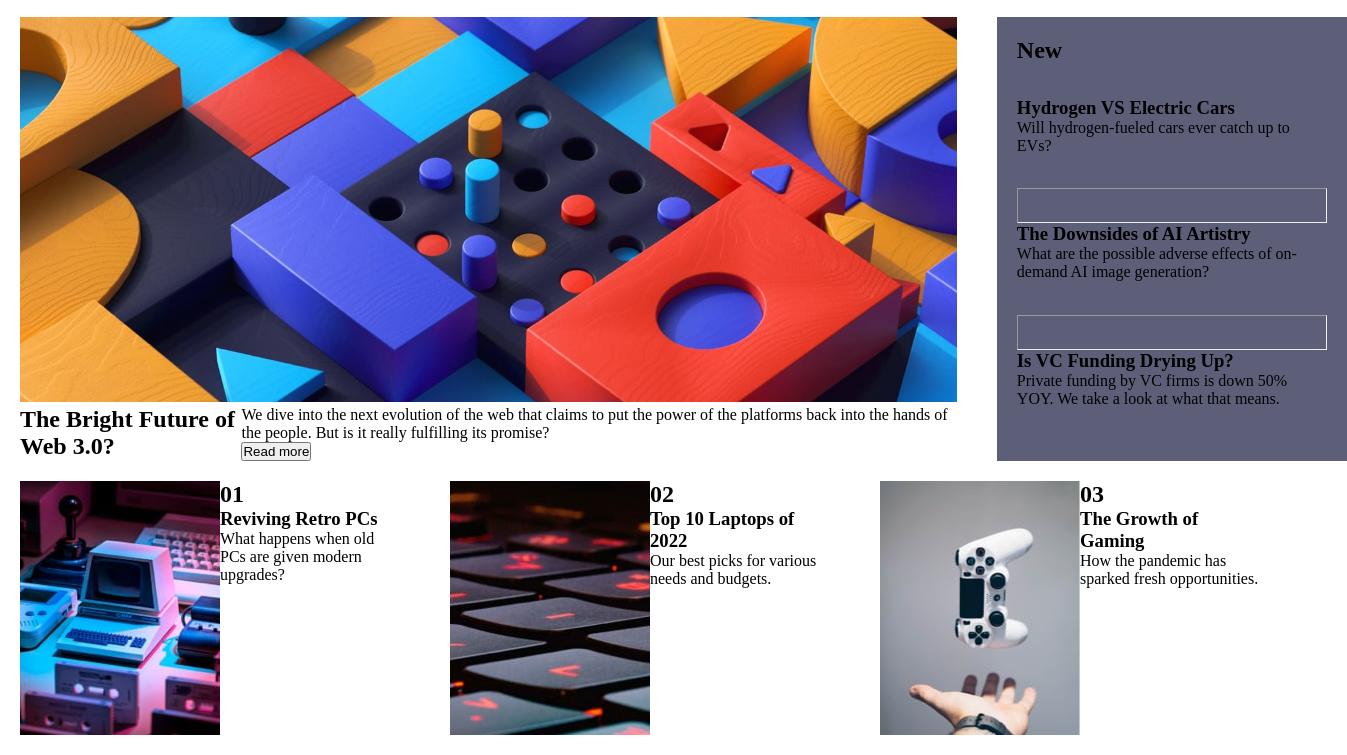
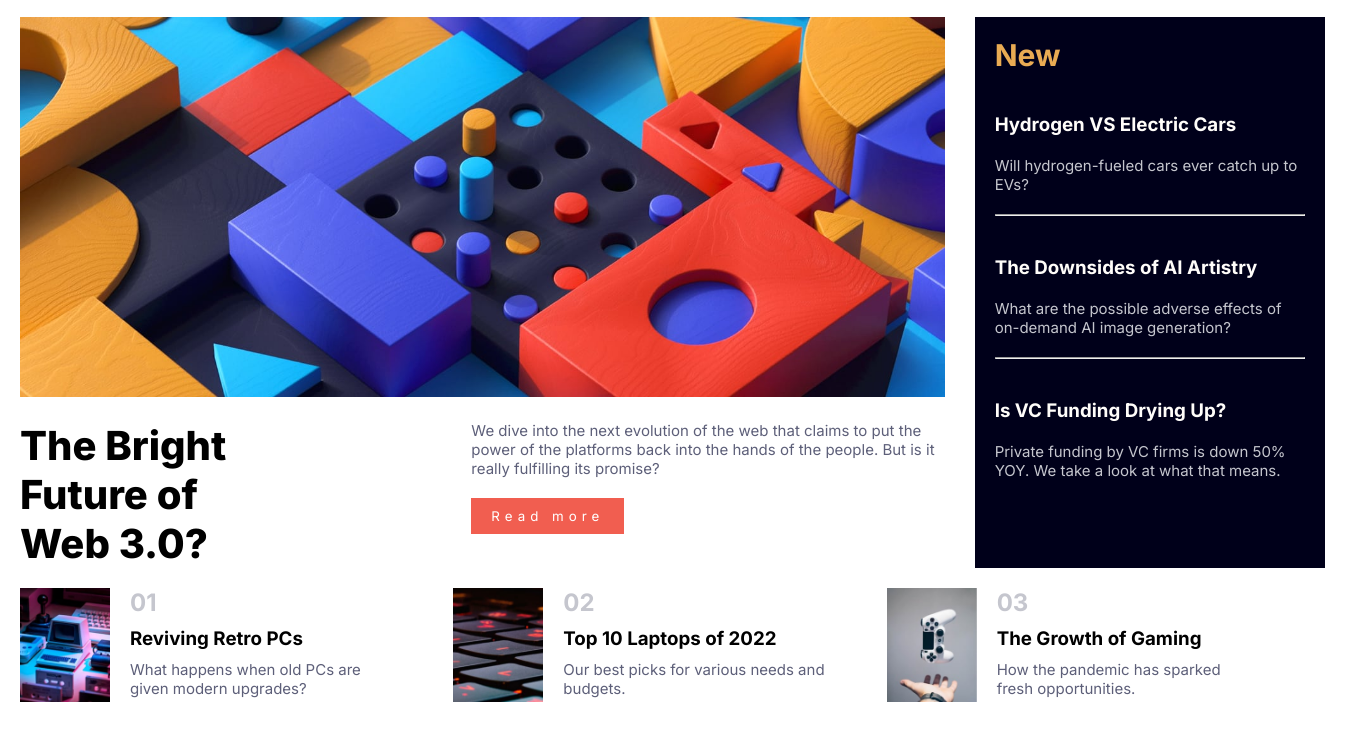
Before and after one commit to Jerrisneh/News-Homepage, a plain HTML site: page index.html in a window 1280 px wide. Shown: the part 67-822 px from the top of the page, 1347 px wide, since content can reach past the window. After the commit the page ends 800 px from the top, so only its background shows below. Drawn offline with Linux system fonts and the light colour scheme.

Commit message:
updated html and css

```diff
--- a/index.html
+++ b/index.html
@@ -5,6 +5,12 @@
     <meta name="viewport" content="width=device-width, initial-scale=1.0" />
     <title>News-Homepage</title>
     <link rel="stylesheet" href="styles/style.css" />
+    <link rel="preconnect" href="https://fonts.googleapis.com" />
+    <link rel="preconnect" href="https://fonts.gstatic.com" crossorigin />
+    <link
+      href="https://fonts.googleapis.com/css2?family=Barlow+Semi+Condensed:ital,wght@0,600;1,500&family=Inter:wght@300;400;600;700;800&family=Josefin+Sans:ital,wght@0,300;0,600;1,400&family=Kumbh+Sans:wght@400;700&family=Lexend+Deca&family=Poppins:wght@400;500;600;700&family=Roboto:wght@400;700&display=swap"
+      rel="stylesheet"
+    />
   </head>
   <body>
     <div class="container">
@@ -70,7 +76,7 @@
           </section>
         </div>
         <section class="cards">
-          <div class="card-1">
+          <div class="card one">
             <img
               src="./assets/images/image-retro-pcs.jpg"
               alt="image-retro-pcs"
@@ -81,7 +87,7 @@
               <p>What happens when old PCs are given modern upgrades?</p>
             </div>
           </div>
-          <div class="card-2">
+          <div class="card two">
             <img
               src="./assets/images/image-top-laptops.jpg"
               alt="image-top-laptops"
@@ -92,7 +98,7 @@
               <p>Our best picks for various needs and budgets.</p>
             </div>
           </div>
-          <div class="card-3">
+          <div class="card three">
             <img
               src="./assets/images/image-gaming-growth.jpg"
               alt="image-gaming-growth"
--- a/styles/style.css
+++ b/styles/style.css
@@ -19,34 +19,86 @@ align-items: center;
     display: flex;
     gap: 50px;
 }
+.hero{
+    display: grid;
+    grid-template-columns: 2fr 1fr;
+    margin: 20px 0;
+    gap: 30px;
+}
+.left{}
 .main-content{
     display: flex;
+    gap: 200px;
+    margin-top: 20px;
 }
-.left{
-    display: grid;
-    grid-template-columns: 1/8;
+.main-content h1{
+    font-family: "Inter";
+    font-weight: 800;
+    font-size: 40px;
 }
-.main-img img{
-    height: 385px;
+
+p{
+    font-family: "Inter";
+    font-weight: 400;
+    font-size: 15px;
+    color: hsl(236, 13%, 42%);
+}
+button{
+    font-family: "Inter";
+    font-weight: 400;
+    background-color: hsl(5, 85%, 63%);
+    padding: 10px 20px;
+    margin-top: 20px;
+    color: white;
+    border: none;
+    letter-spacing: 5px;
+
+}
+.left img{
+    height: 380px;
 }
 .right{
-    display: grid;
-    grid-template-columns:8/-1 ;
-    background-color: hsl(236, 13%, 42%);
+    color: hsl(36, 100%, 99%);
+    background-color: hsl(240, 100%, 5%);
     padding: 20px;
     width: 350px;
+    font-family: "Inter";
 }
-.hero{
-    margin: 20px 0;
-    display: grid;
-    grid-template-columns: repeat(12, 1fr);
-    gap: 40px;
+.right div{
+    padding: 20px 0;
+}
+.right h2{
+    /* padding: 20px; */
+    font-size: 30px;
+    color: hsl(35, 77%, 62%);
+}
+.right h3{
+    padding: 20px 0;
+}
+.right p{
+    color: hsl(233, 8%, 79%);
 }
 .cards{
     display: grid;
     grid-template-columns: repeat(3, 1fr);
-    gap: 50px;
+    gap: 60px;
 }
-.card-1, .card-2, .card-3{
+.card{
     display: flex;
+    gap: 20px;
+    font-family: "Inter";
 }
+.card img{
+    width: 90px;
+}
+.card p{
+    font-size: 15px;
+    color: hsl(236, 13%, 42%);
+}
+.card h2{
+    color: hsl(233, 8%, 79%);
+    padding-bottom: 10px;
+}
+.card h3{
+    padding-bottom: 10px;
+}
```
